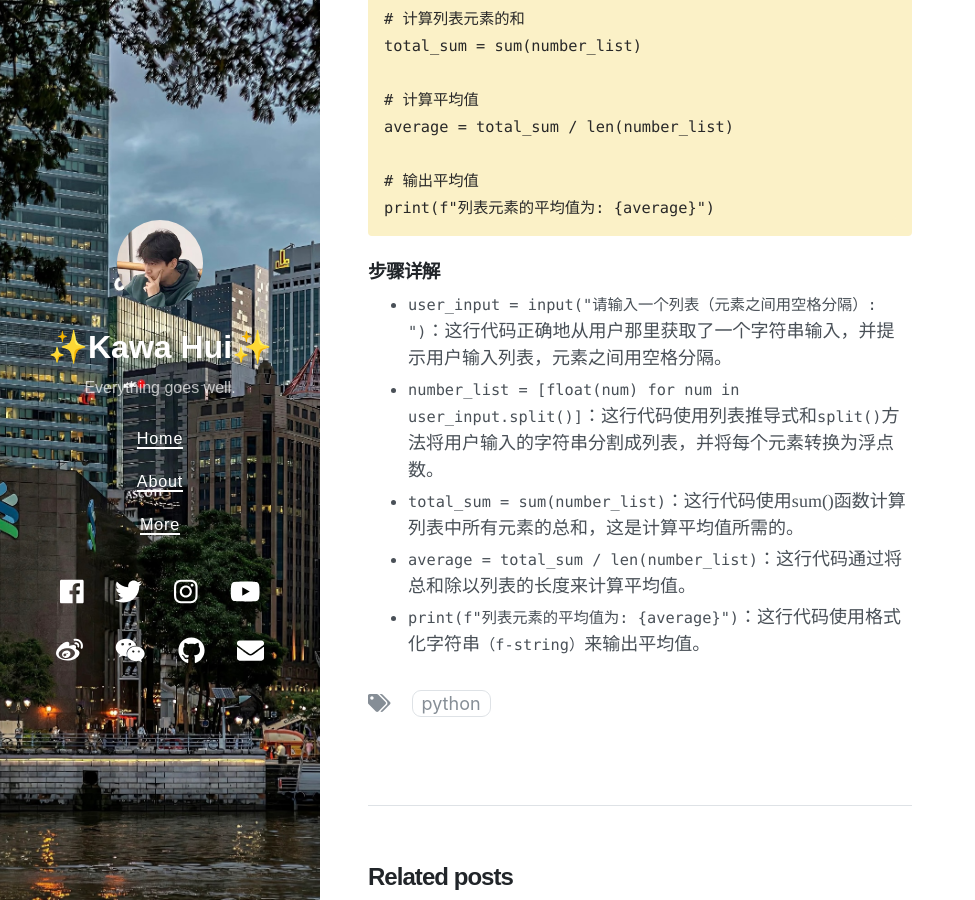
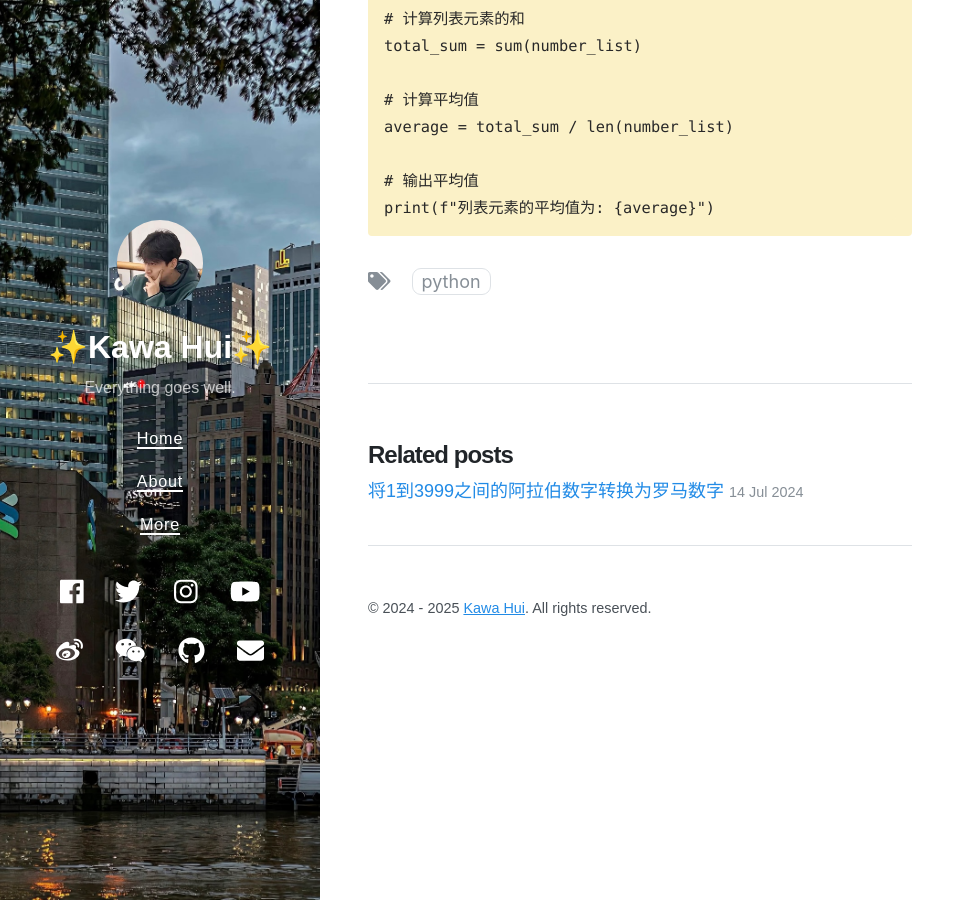
Before and after one commit to josephhaaan/josephhaaan.github.io, a Jekyll site: the page built from _posts/2024-12-19-calculate-and-output-the-average-value-of-the-list-elements.md, in a window 1280 px wide and 900 px high, scrolled down 841 px. Shown: the whole window, without its empty margins (0-975 px from the left). Built offline with Jekyll 4.4.1, drawn with Linux system fonts in a browser that asks for light colours; nearby versions of some CDN libraries.

Commit message:
2025/07/07/09:11 - Modified the contents.

````diff
--- a/_posts/2024-12-19-calculate-and-output-the-average-value-of-the-list-elements.md
+++ b/_posts/2024-12-19-calculate-and-output-the-average-value-of-the-list-elements.md
@@ -36,11 +36,3 @@ average = total_sum / len(number_list)
 # 输出平均值
 print(f"列表元素的平均值为: {average}")
 ```
-
-### 步骤详解
-
-+ ``user_input = input("请输入一个列表（元素之间用空格分隔）: ")``：这行代码正确地从用户那里获取了一个字符串输入，并提示用户输入列表，元素之间用空格分隔。
-+ ``number_list = [float(num) for num in user_input.split()]``：这行代码使用列表推导式和``split()``方法将用户输入的字符串分割成列表，并将每个元素转换为浮点数。
-+ ``total_sum = sum(number_list)``：这行代码使用sum()函数计算列表中所有元素的总和，这是计算平均值所需的。
-+ ``average = total_sum / len(number_list)``：这行代码通过将总和除以列表的长度来计算平均值。
-+ ``print(f"列表元素的平均值为: {average}")``：这行代码使用格式化字符串``（f-string）``来输出平均值。
````
